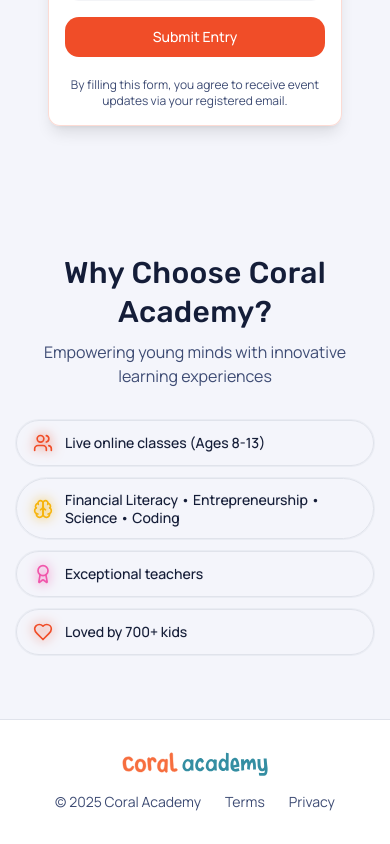
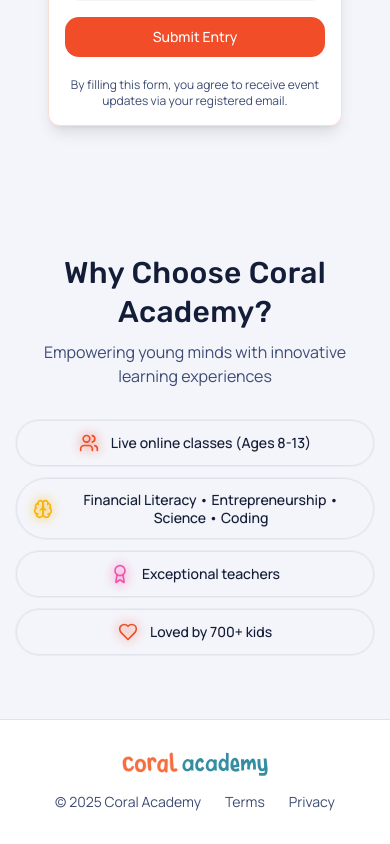
Before and after one commit to Yashodhan2612/coral-diwali-draw, a React (Vite) app: page / in a window 390 px wide. Shown: the part 726-1570 px from the top of the page. Built offline with nearby package versions, Linux system fonts and the light colour scheme; the HTML template or start-up script is replaced by a standard one.

Commit message:
Center align USP chips

```diff
--- a/src/components/USPChips.tsx
+++ b/src/components/USPChips.tsx
@@ -45,10 +45,10 @@ const USPChips = () => {
           {usps.map((usp, index) => (
             <div
               key={index}
-              className={`flex items-center gap-3 px-4 py-3 rounded-full border ring-1 ring-border/50 dark:ring-border/60 text-sm font-medium transition-all duration-200 hover:scale-105 ${usp.color}`}
+              className={`flex items-center justify-center sm:justify-start gap-3 px-4 py-3 rounded-full border ring-1 ring-border/50 dark:ring-border/60 text-sm font-medium transition-all duration-200 hover:scale-105 ${usp.color}`}
             >
               <usp.icon className={`h-5 w-5 flex-shrink-0 ${usp.iconColor} drop-shadow-[0_0_6px_currentColor]`} />
-              <span className="[text-shadow:0_0_1px_rgba(0,0,0,0.12)] dark:[text-shadow:0_0_1px_rgba(255,255,255,0.06)] text-left leading-tight">{usp.text}</span>
+              <span className="[text-shadow:0_0_1px_rgba(0,0,0,0.12)] dark:[text-shadow:0_0_1px_rgba(255,255,255,0.06)] text-center sm:text-left leading-tight">{usp.text}</span>
             </div>
           ))}
         </div>
```
